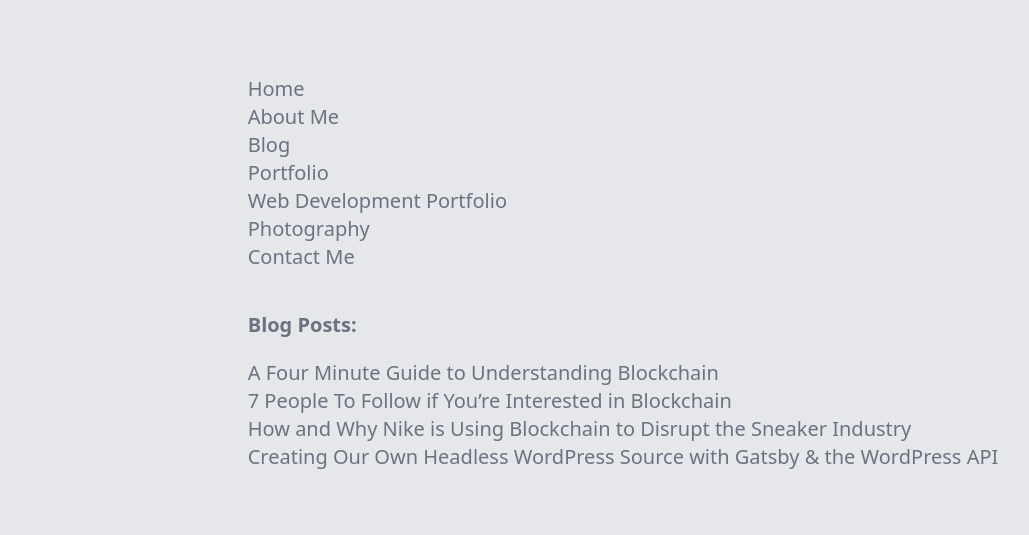
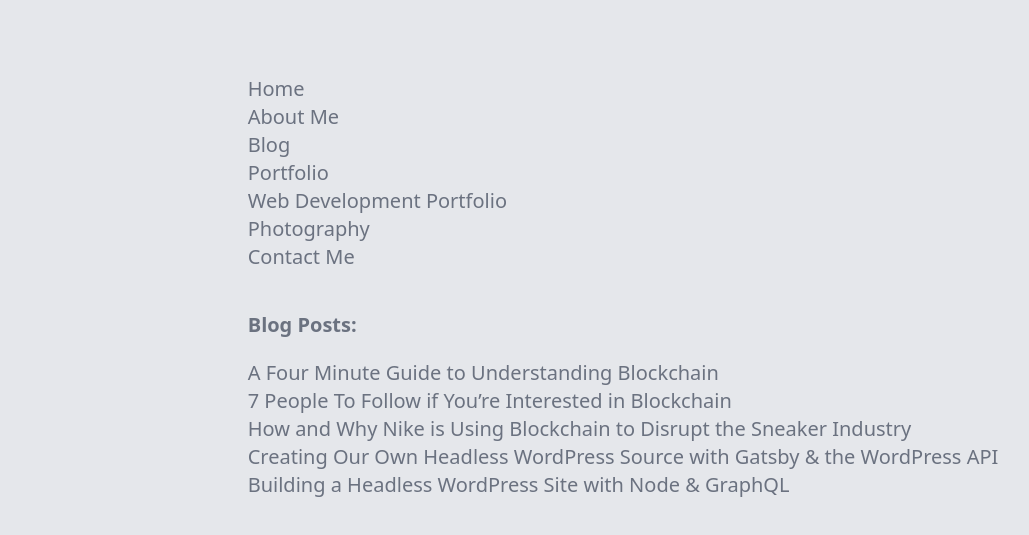
Before and after one commit to AndrewKepson/portfolio, a Gatsby site: page /html-sitemap in a window 1280 px wide. Shown: the part 117-652 px from the top of the page, without its empty margins (17-1046 px from the left). Built offline with nearby package versions, Linux system fonts and the light colour scheme; Gatsby itself is replaced by a stand-in of ours.

Commit message:
Minor updates

```diff
--- a/src/components/Schema/Person.js
+++ b/src/components/Schema/Person.js
@@ -68,7 +68,7 @@
   ],
 }
 
-export default function PersonSchema() {
+export function PersonSchema() {
   return (
     <script type="application/ld+json">{JSON.stringify(PersonData)}</script>
   )
--- a/src/pages/html-sitemap.js
+++ b/src/pages/html-sitemap.js
@@ -80,6 +80,14 @@
             WordPress API
           </Link>
         </li>
+        <li>
+          <Link
+            className="hover:text-purple-400"
+            to="/blog/headless-wordpress/building-headless-wordpress-node-graphql/"
+          >
+            Building a Headless WordPress Site with Node & GraphQL
+          </Link>
+        </li>
       </ul>
     </div>
   </Layout>
--- a/src/pages/index.js
+++ b/src/pages/index.js
@@ -3,9 +3,10 @@
 import Layout from '../components/layout'
 import Seo from '../components/head'
 import HomePageContent from '../components/HomePage'
-import PersonSchema from '../components/Schema/Person'
+import { PersonSchema } from '../components/Schema/Person'
 
 const IndexPage = () => {
+  console.log(PersonSchema)
   return (
     <Layout>
       <Seo
```
